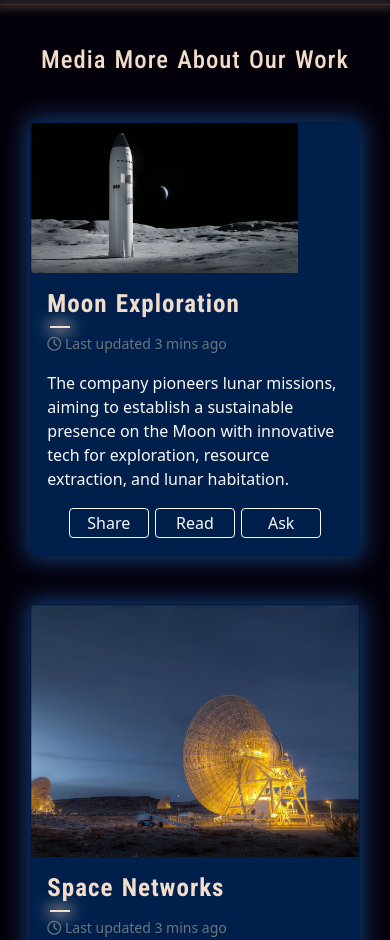
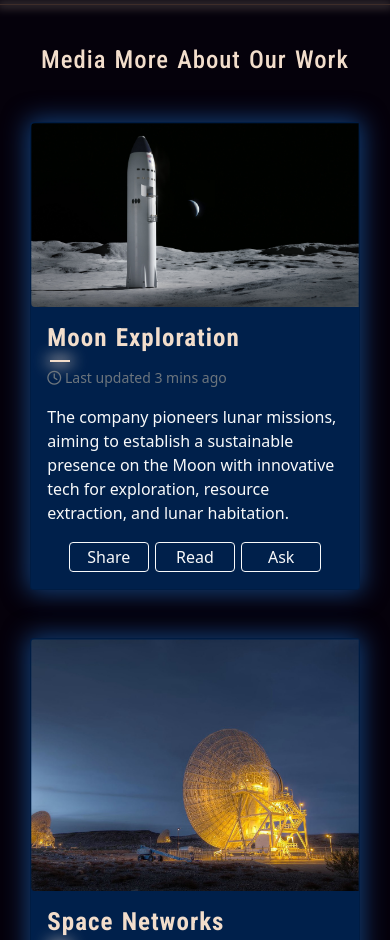
Before and after one commit to ABM-306/Bootstrap-Based-Space-Exploration-Company-s-Website, a plain HTML site: page index.html in a window 390 px wide. Shown: the part 8560-9500 px from the top of the page. Drawn offline with nearby package versions, Linux system fonts and the light colour scheme.

Commit message:
Update style.css

```diff
--- a/css/style.css
+++ b/css/style.css
@@ -293,7 +293,7 @@ body{
 @media (max-width: 768px){
     .cutt{
         clip-path: polygon(100% 0%, 100% 100%, 0% 100%, 0% 0%) !important;
-        max-height: 150px !important;
+
     }
     .hide{
         display: block !important;
```
